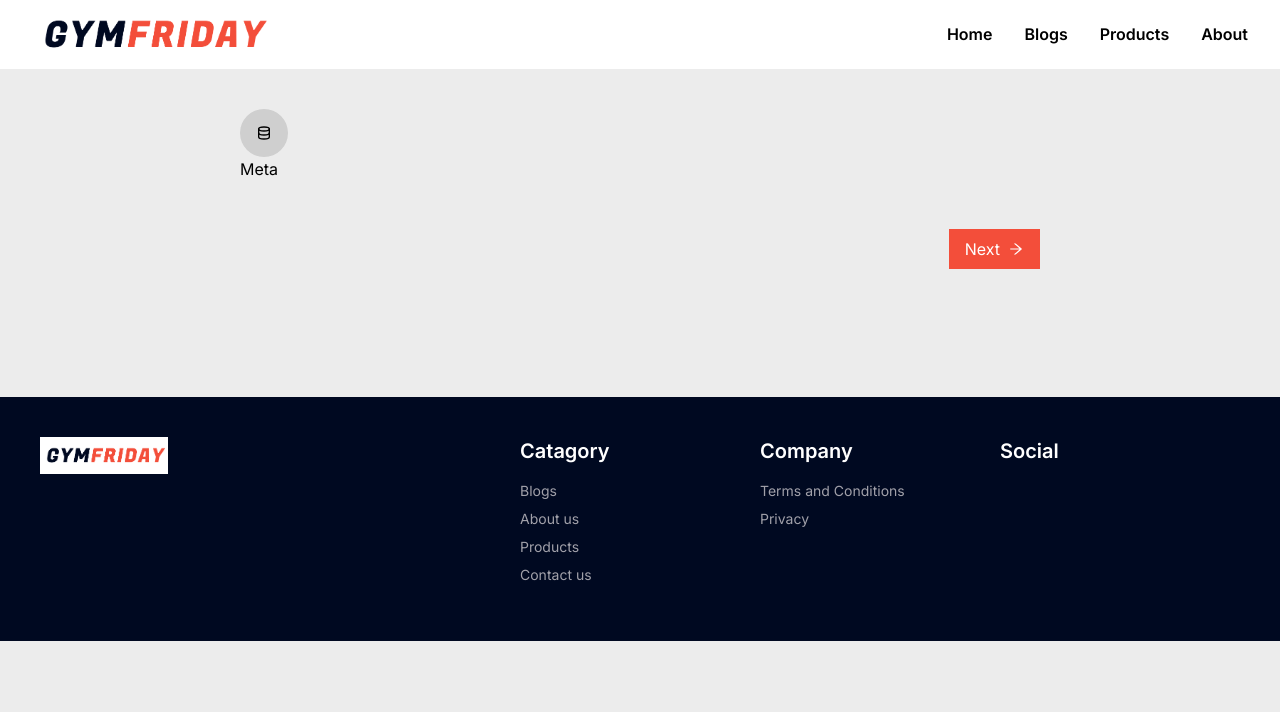
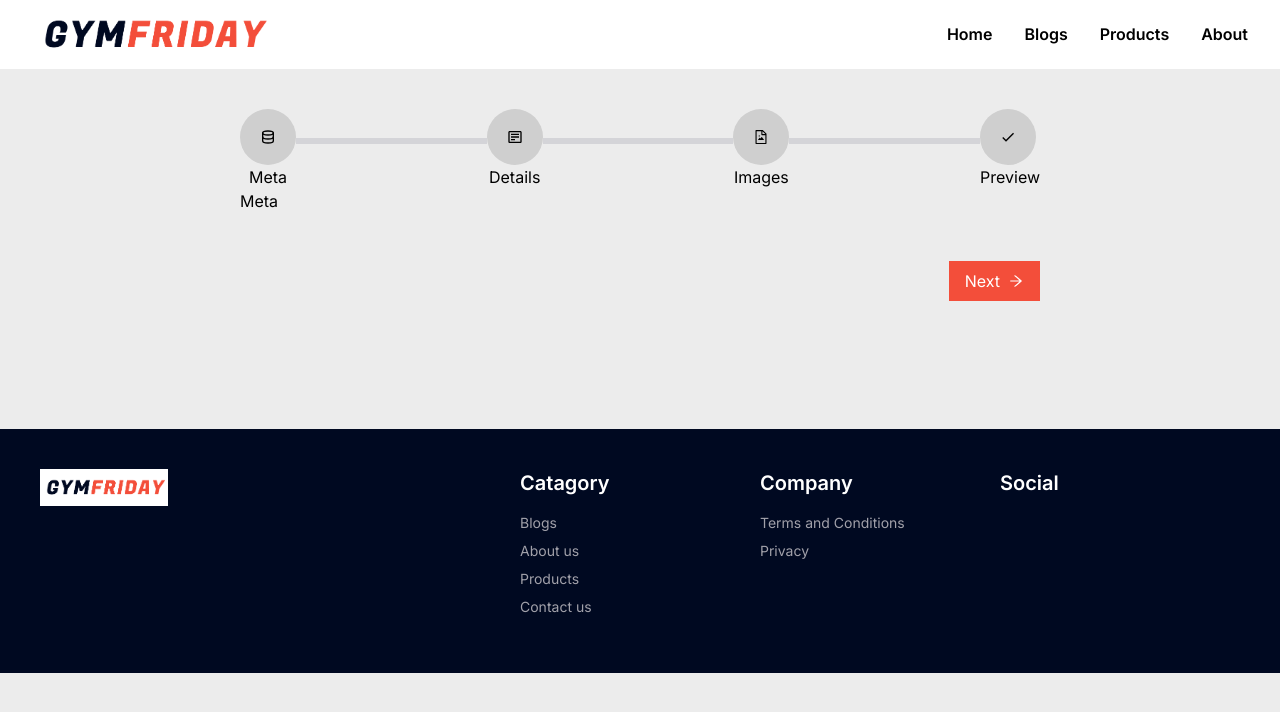
Before and after one commit to itsmiraz/gym-firday-client, a Next.js app: page /uploadblog in a window 1280 px wide. Shown: the top 712 px of the page. Built offline with nearby package versions, Linux system fonts and the light colour scheme.

Commit message:
progress bar added

```diff
--- a/src/Components/UploadBlogPage/Preview/Preview.js
+++ b/src/Components/UploadBlogPage/Preview/Preview.js
@@ -9,9 +9,7 @@ const Preview = ({ state, setState }) => {
         <div onClick={() => setState(state - 1)}>
           <OutlineBtn title={"Prev"} />
         </div>{" "}
-        <div onClick={() => setState(state + 1)}>
-          <MainButton title={"Next"} />
-        </div>{" "}
+
       </div>
     </div>
   );
--- a/src/Components/UploadBlogPage/ProgressBar/ProgressBar.js
+++ b/src/Components/UploadBlogPage/ProgressBar/ProgressBar.js
@@ -1,10 +1,85 @@
 import React from "react";
 import { TbDatabase } from "react-icons/tb";
-const ProgressBar = () => {
+import { BiDetail } from "react-icons/bi";
+import { AiOutlineFileImage, AiFillCheckCircle } from "react-icons/ai";
+import { MdOutlineDone } from "react-icons/md";
+const ProgressBar = ({ state }) => {
   return (
-    <div>
-      <div className="bg-[#CFCFCF] flex justify-center items-center w-12 h-12 rounded-full">
-        <TbDatabase />
+    <div className="w-full flex relative items-center justify-between">
+      {/* Meta */}
+      <div>
+        <div
+          className={`${
+            state > 1 ? "bg-[#F34E3A]" : "bg-[#CFCFCF]"
+          } transition-all duration-200 flex justify-center items-center w-14 h-14 rounded-full`}
+        >
+          <TbDatabase className={`${state > 1 ? "text-white" : ""}`} />
+        </div>
+        <p className="text-center">Meta</p>
+      </div>
+      <div
+        className={` mb-4 bg-zinc-300  relative ease-in-out duration-200 w-full h-[6px] `}
+      >
+        <div
+          className={`absolute duration-300 ease-in-out bg-[#F34E3A] z-50 left-0 top-0 h-[6px] ${
+            state > 1 ? "w-full" : "w-0"
+          } `}
+        ></div>
+      </div>
+
+      {/* Details */}
+      <div>
+        <div
+          className={`${
+            state > 2 ? "bg-[#F34E3A]" : "bg-[#CFCFCF]"
+          } flex justify-center items-center w-14 h-14 rounded-full`}
+        >
+          <BiDetail className={`${state > 2 ? "text-white" : ""}`} />
+        </div>
+        <p className="text-center">Details</p>
+      </div>
+      <div
+        className={` mb-4 bg-zinc-300  relative ease-in-out duration-200 w-full h-[6px] `}
+      >
+        <div
+          className={`absolute duration-300 ease-in-out bg-[#F34E3A] z-50 left-0 top-0 h-[6px] ${
+            state > 2 ? "w-full" : "w-0"
+          } `}
+        ></div>
+      </div>
+
+      {/* Images */}
+      <div>
+        <div
+          className={`${
+            state > 3 ? "bg-[#F34E3A]" : "bg-[#CFCFCF]"
+          } flex justify-center items-center w-14 h-14 rounded-full`}
+        >
+          <AiOutlineFileImage className={`${state > 3 ? "text-white" : ""}`} />
+        </div>
+        <p className="text-center">Images</p>
+      </div>
+
+      <div
+        className={` mb-4 bg-zinc-300  relative ease-in-out duration-200 w-full h-[6px] `}
+      >
+        <div
+          className={`absolute duration-300 ease-in-out bg-[#F34E3A] z-50 left-0 top-0 h-[6px] ${
+            state > 3 ? "w-full" : "w-0"
+          } `}
+        ></div>
+      </div>
+
+      {/* Preview */}
+      <div>
+        <div
+          className={`${
+            state > 4 ? "bg-[#F34E3A]" : "bg-[#CFCFCF]"
+          } flex justify-center items-center w-14 h-14 rounded-full`}
+        >
+          <MdOutlineDone />
+        </div>
+        <p className="text-center">Preview</p>
       </div>
     </div>
   );
--- a/src/app/uploadblog/page.js
+++ b/src/app/uploadblog/page.js
@@ -14,7 +14,7 @@ const UploadBlog = () => {
     <section className="p-10">
       <div className="max-w-[800px] mx-auto">
 
-        <ProgressBar/>
+        <ProgressBar state={state}/>
 
         {state === 1 && (
           <>
```
